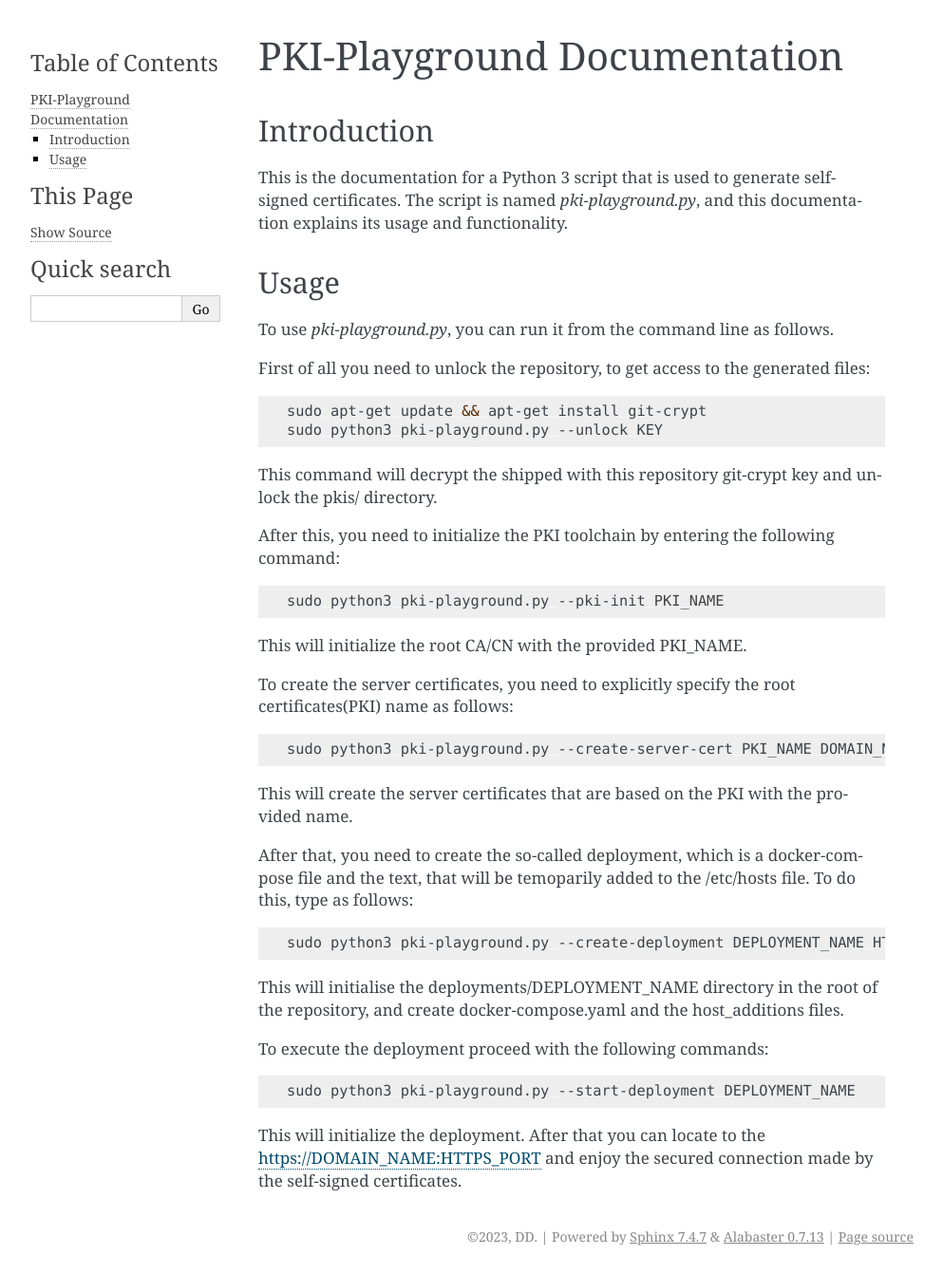
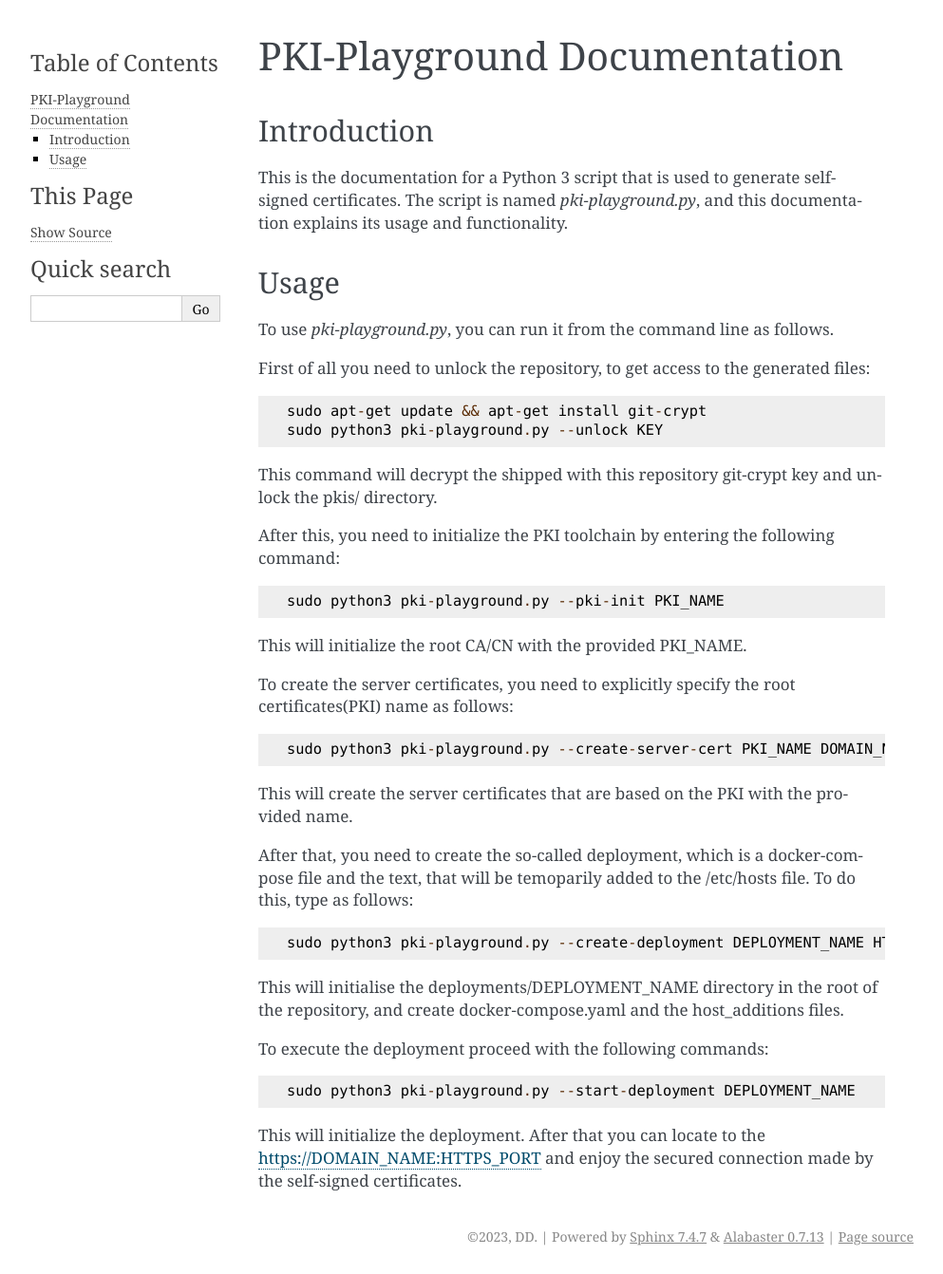
Before and after one commit to jjisolo/pki-playground, a Sphinx documentation site: the page built from docs/source/index.rst, in a window 1280 px wide. Shown: the whole page at 95% size, without its empty margins (148-1141 px from the left). Built offline with Sphinx 7.4.7, drawn with Linux system fonts in a browser that asks for light colours.

Commit message:
add docs

```diff
--- a/docs/source/index.rst
+++ b/docs/source/index.rst
@@ -13,7 +13,7 @@
 
 First of all you need to unlock the repository, to get access to the generated files:
 
-.. code-block:: shell
+.. code-block::
 
         sudo apt-get update && apt-get install git-crypt
         sudo python3 pki-playground.py --unlock KEY
@@ -23,7 +23,7 @@
 
 After this, you need to initialize the PKI toolchain by entering the following command:
 
-.. code-block:: shell
+.. code-block::
 
         sudo python3 pki-playground.py --pki-init PKI_NAME
 
@@ -32,7 +32,7 @@
 To create the server certificates, you need to explicitly specify the root
 certificates(PKI) name as follows:
 
-.. code-block:: shell
+.. code-block::
 
         sudo python3 pki-playground.py --create-server-cert PKI_NAME DOMAIN_NAME
 
@@ -42,7 +42,7 @@
 the text, that will be temoparily added to the /etc/hosts file.
 To do this, type as follows:
 
-.. code-block:: shell
+.. code-block::
 
         sudo python3 pki-playground.py --create-deployment DEPLOYMENT_NAME HTTPS_PORT PKI_NAME DOMAIN_NAME
 
@@ -51,7 +51,7 @@
 
 To execute the deployment proceed with the following commands:
 
-.. code-block:: shell
+.. code-block::
 
         sudo python3 pki-playground.py --start-deployment DEPLOYMENT_NAME
 
```
